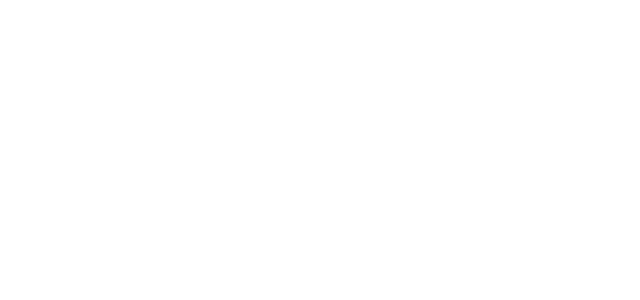
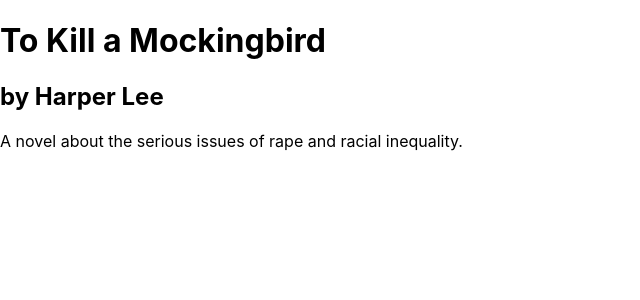
Before and after one commit to Aayush-Koju/book-library, a React (Create React App) app: page /books/1 in a window 1280 px wide. Shown: the top 300 px of the page, without its empty margins (0-640 px from the left). Built offline with nearby package versions, Linux system fonts and the light colour scheme.

Commit message:
Displayed book details in new component

```diff
--- a/src/components/BookDetails.js
+++ b/src/components/BookDetails.js
@@ -1,13 +1,26 @@
-import React, { useContext, useEffect } from "react";
+import React, { useContext } from "react";
 import { BooksContext } from "../BooksContext";
 import { useParams } from "react-router-dom";
 
 export default function BookDetails() {
-  const bookId = useParams();
+  const { bookId } = useParams();
+  const books = useContext(BooksContext);
 
-  useEffect(() => {
-    console.log(bookId);
-  });
+  const book = books.find((b) => b.id === parseInt(bookId));
 
-  return <></>;
+  if (books.length === 0) {
+    return <div>Loading ...</div>;
+  }
+
+  if (!book) {
+    return <div>Book not found</div>;
+  }
+
+  return (
+    <div>
+      <h1>{book.title}</h1>
+      <h2>by {book.author}</h2>
+      <p>{book.description}</p>
+    </div>
+  );
 }
```
